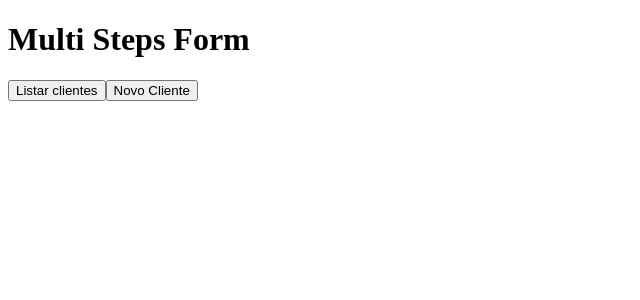
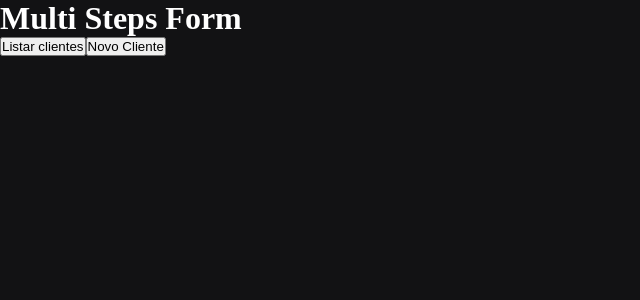
Before and after one commit to srsifer/mult-stap-form-challeng, a React (Vite) app: page / in a window 1280 px wide. Shown: the top 300 px of the page, without its empty margins (0-640 px from the left). Built offline with nearby package versions, Linux system fonts and the light colour scheme.

Commit message:
featStyles: cria o globalStyle resetCss

```diff
--- a/src/main.jsx
+++ b/src/main.jsx
@@ -1,12 +1,15 @@
-import React from 'react'
-import ReactDOM from 'react-dom/client'
-import App from './App'
-import { Provider } from 'react-redux'
-import store from './reduxtollkit/store'
+import React from 'react';
+import ReactDOM from 'react-dom/client';
+import App from './App';
+import { Provider } from 'react-redux';
+import store from './reduxtollkit/store';
+import GlobalStyles from './styles/globalStyles';
+
 
 ReactDOM.createRoot(document.getElementById('root')).render(
   <React.StrictMode>
     <Provider store={store}>
+      <GlobalStyles />
       <App />
     </Provider>
   </React.StrictMode>
--- /dev/null
+++ b/src/styles/globalStyles.jsx
@@ -0,0 +1,15 @@
+import { createGlobalStyle } from "styled-components";
+
+export default createGlobalStyle`
+
+  * {
+    margin: 0;
+    padding: 0;
+    box-sizing: border-box;
+  }
+
+  body {
+    background-color: #121214;
+    color: #ffffff;
+  }
+`;
```
